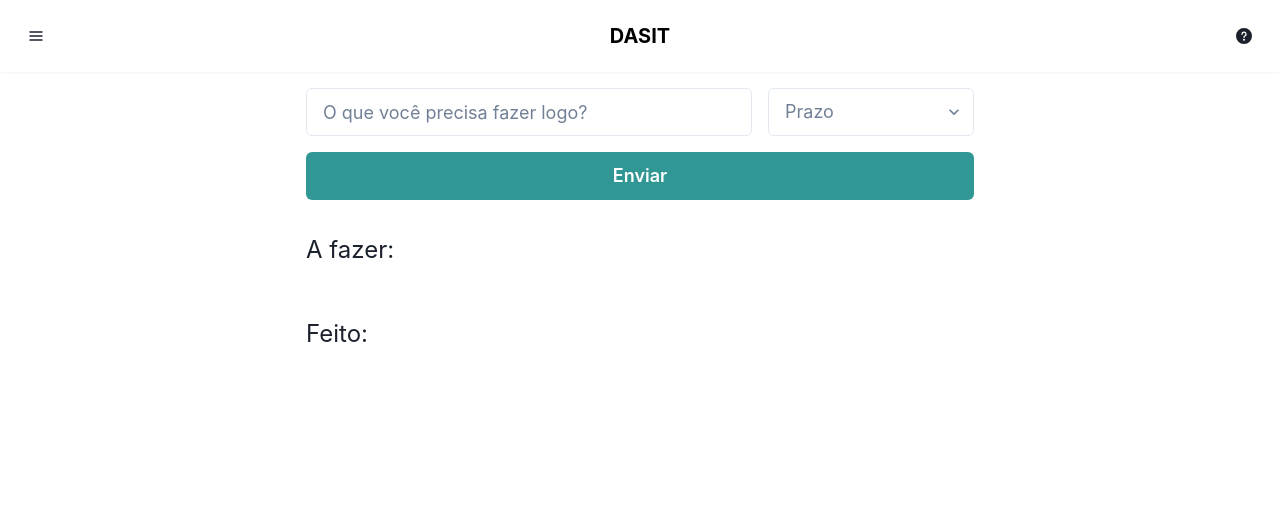
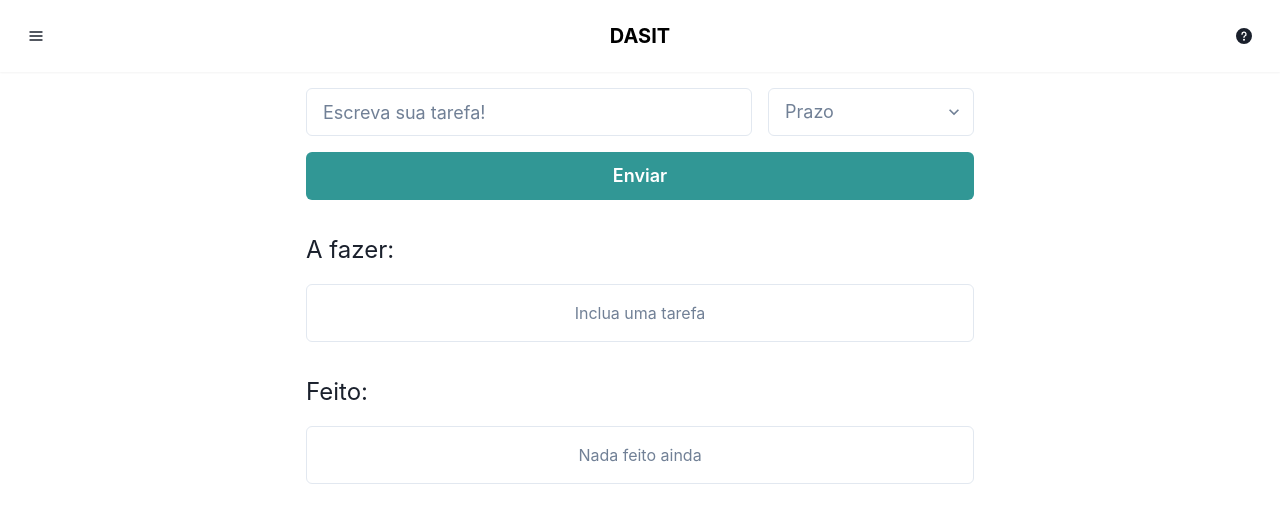
Before and after one commit to gabrielss97/dasit, a React (Vite) app: page / in a window 1280 px wide. Shown: the top 522 px of the page. Built offline with nearby package versions, Linux system fonts and the light colour scheme.

Commit message:
inclusão dos tips caso não tenha incluido nada ainda

```diff
--- a/src/pages/Inicio.jsx
+++ b/src/pages/Inicio.jsx
@@ -76,7 +76,7 @@ export default function Inicio() {
         <VStack as="form" spacing={4} align="stretch" onSubmit={handleAddTask}>
           <HStack spacing={4}>
             <Input
-              placeholder="O que você precisa fazer logo?"
+              placeholder="Escreva sua tarefa!"
               size="lg"
               flex="2"
               value={task}
@@ -106,6 +106,18 @@ export default function Inicio() {
           <Text fontSize="2xl" mb={4}>
             A fazer:
           </Text>
+          {tasks.length === 0 && (
+            <Box
+              p={4}
+              borderWidth={1}
+              borderRadius="md"
+              borderColor="gray.200"
+              color="gray.500"
+              textAlign="center"
+            >
+              Inclua uma tarefa
+            </Box>
+          )}
           <VStack spacing={4} align="stretch">
             {tasks.map((task, index) => (
               <TaskItem
@@ -121,6 +133,18 @@ export default function Inicio() {
           <Text fontSize="2xl" mb={4}>
             Feito:
           </Text>
+          {completedTasks.length === 0 && (
+            <Box
+              p={4}
+              borderWidth={1}
+              borderRadius="md"
+              borderColor="gray.200"
+              color="gray.500"
+              textAlign="center"
+            >
+              Nada feito ainda
+            </Box>
+          )}
           <VStack spacing={4} align="stretch">
             {completedTasks.map((task, index) => (
               <TaskItem key={index} task={task} completed />
```
